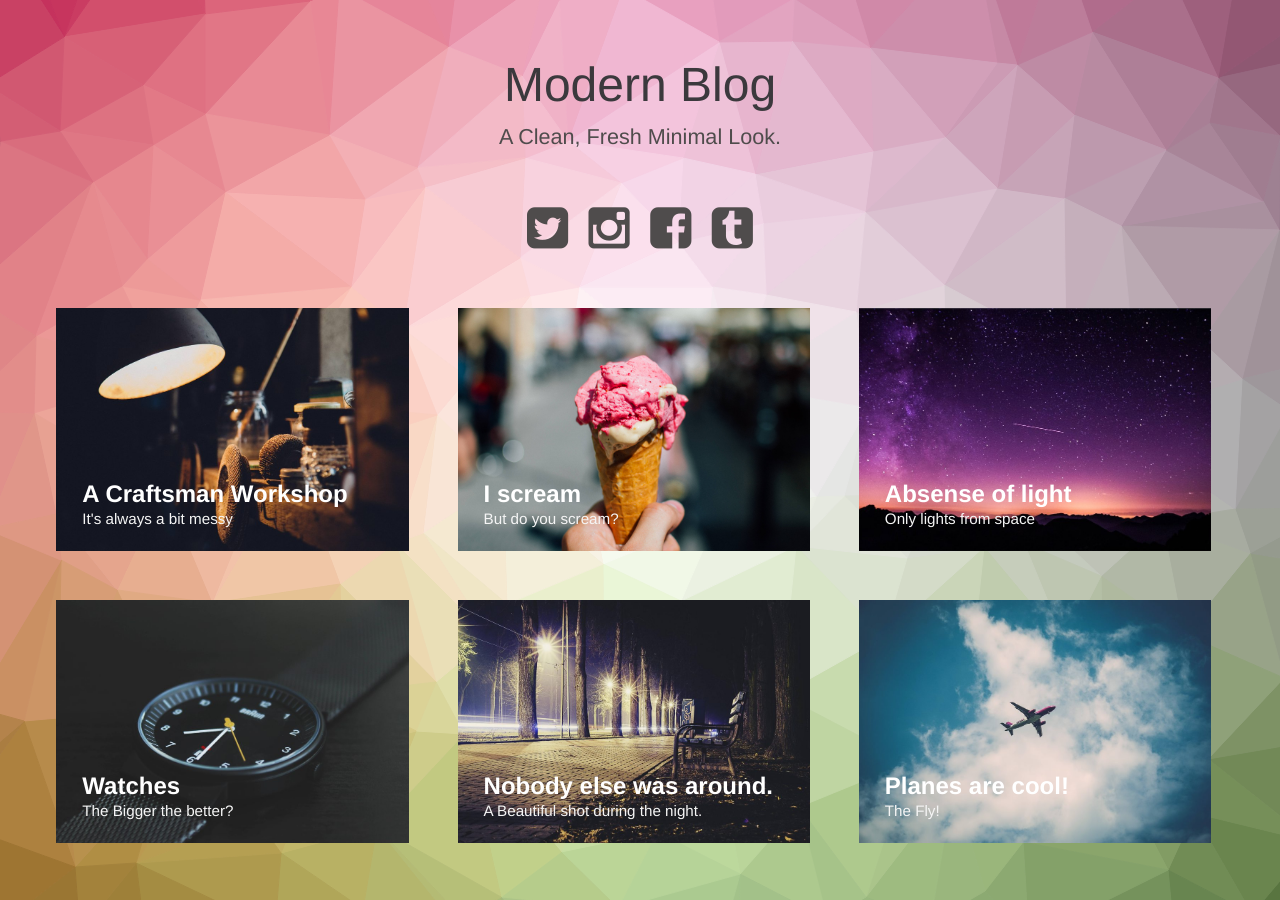
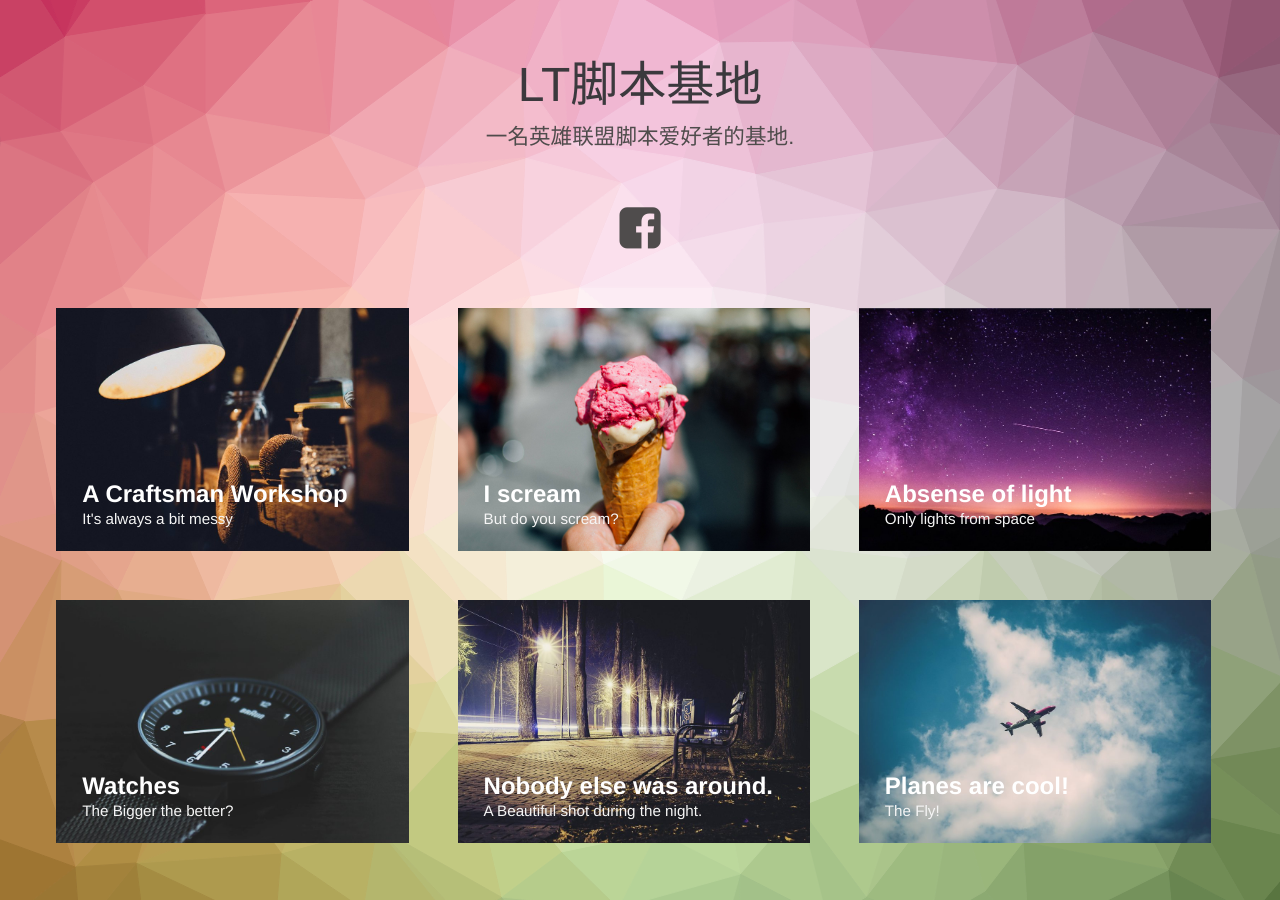
Before and after one commit to chienhao10/LTScript, a Jekyll site: the page built from index.html, in a window 1280 px wide. Built offline with Jekyll 4.4.1, drawn with Linux system fonts in a browser that asks for light colours.

Commit message:
Update index.html

```diff
--- a/index.html
+++ b/index.html
@@ -28,12 +28,12 @@ layout: compress
 <body class="body">
 <div class="container">
     <header class="header">
-        <h1>Modern Blog<span>A Clean, Fresh Minimal Look.</span></h1>
+        <h1>LT脚本基地<span>一名英雄联盟脚本爱好者的基地.</span></h1>
         <nav class="links">
-            <a href="#"><i class="fa fa-twitter-square fa-3x"></i></a>
-            <a href="#"><i class="fa fa-instagram fa-3x"></i></a>
+            <!-- <a href="#"><i class="fa fa-twitter-square fa-3x"></i></a> -->
+            <!-- <a href="#"><i class="fa fa-instagram fa-3x"></i></a> -->
             <a href="#"><i class="fa fa-facebook-square fa-3x"></i></a>
-            <a href="#"><i class="fa fa-tumblr-square fa-3x"></i></a>
+            <!-- <a href="#"><i class="fa fa-tumblr-square fa-3x"></i></a> -->
         </nav>
     </header>
     <div class="content">
```
